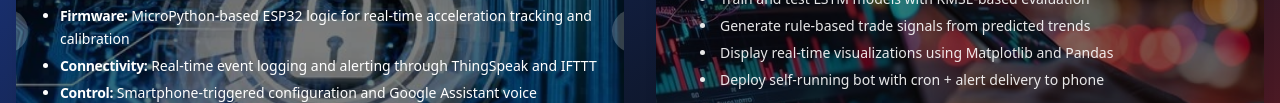
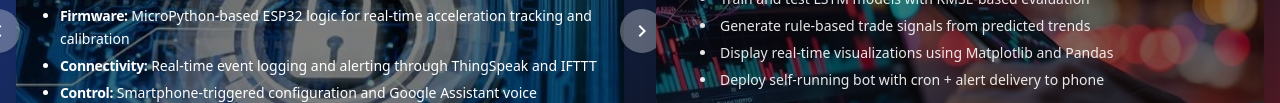
Before and after one commit to gakoii/portfolio-site, a plain HTML site: page index.html in a window 1280 px wide. Shown: the part 1046-1149 px from the top of the page. Drawn offline with nearby package versions, Linux system fonts and the light colour scheme; a web font is replaced by a local one.

Commit message:
Add files via upload

```diff
--- a/index.html
+++ b/index.html
@@ -92,7 +92,7 @@
         <h4 class="text-2xl font-extrabold tracking-wide uppercase text-white mb-8 border-b-2 border-cyan-500 pb-2 text-left ml-0 project-title tracking-wide">Featured Projects</h4>
         <div class="grid grid-cols-1 md:grid-cols-2 gap-8 items-start">
           <!-- Carousel Left -->
-          <div id="featured-carousel" class="relative overflow-hidden rounded-xl shadow-xl bg-white/90 backdrop-blur-lg">
+          <div id="featured-carousel" class="relative overflow-visible rounded-xl shadow-xl bg-white/90 backdrop-blur-lg">
             <div class="carousel-items transition-all duration-1000 ease-in-out relative h-[480px] md:h-[520px]">
               <div class="carousel-item absolute inset-0 bg-cover bg-center rounded-xl shadow-lg" style="background-image: url('images/projects/shall/pic1.png');">
                 <div class="absolute inset-0 bg-black bg-opacity-50 rounded-xl flex flex-col justify-end p-6 text-white">
@@ -189,12 +189,12 @@
               </div>
             </div>
             <!-- Navigation Arrows -->
-            <button id="prevBtn" class="absolute -left-8 top-1/2 transform -translate-y-1/2 bg-white/20 hover:bg-white/40 text-white p-2.5 rounded-full z-40 shadow-md transition">
+            <button id="prevBtn" class="absolute -left-10 top-1/2 transform -translate-y-1/2 bg-white/30 hover:bg-white/50 text-white p-2.5 rounded-full z-40 shadow-md transition">
               <svg xmlns="http://www.w3.org/2000/svg" class="w-6 h-6 text-white" viewBox="0 0 24 24" fill="currentColor">
                 <path d="M15.41 7.41L14 6l-6 6 6 6 1.41-1.41L10.83 12z"/>
               </svg>
             </button>
-            <button id="nextBtn" class="absolute -right-8 top-1/2 transform -translate-y-1/2 bg-white/20 hover:bg-white/40 text-white p-2.5 rounded-full z-40 shadow-md transition">
+            <button id="nextBtn" class="absolute -right-10 top-1/2 transform -translate-y-1/2 bg-white/30 hover:bg-white/50 text-white p-2.5 rounded-full z-40 shadow-md transition">
               <svg xmlns="http://www.w3.org/2000/svg" class="w-6 h-6 text-white" viewBox="0 0 24 24" fill="currentColor">
                 <path d="M8.59 16.59L13.17 12 8.59 7.41 10 6l6 6-6 6z"/>
               </svg>
```
